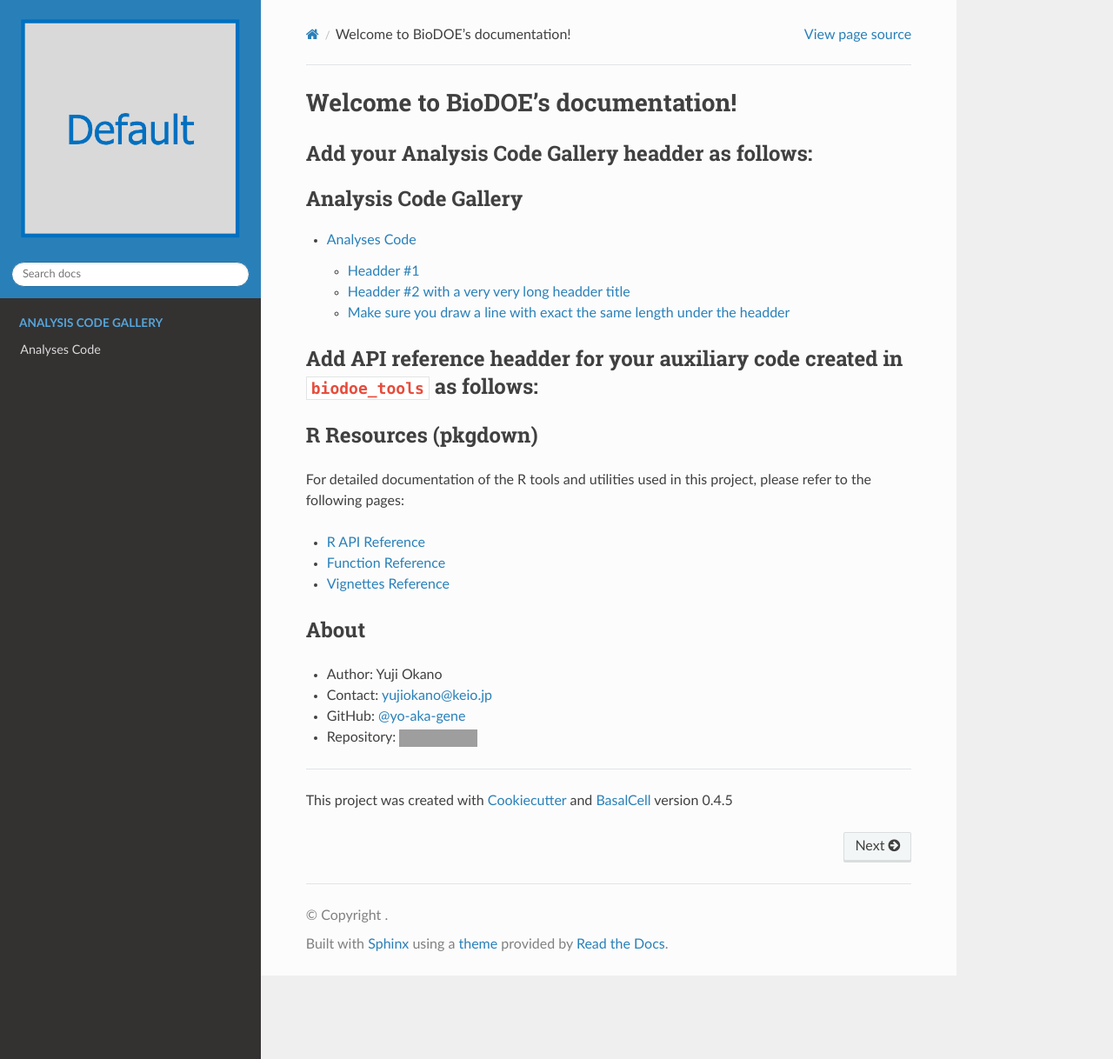
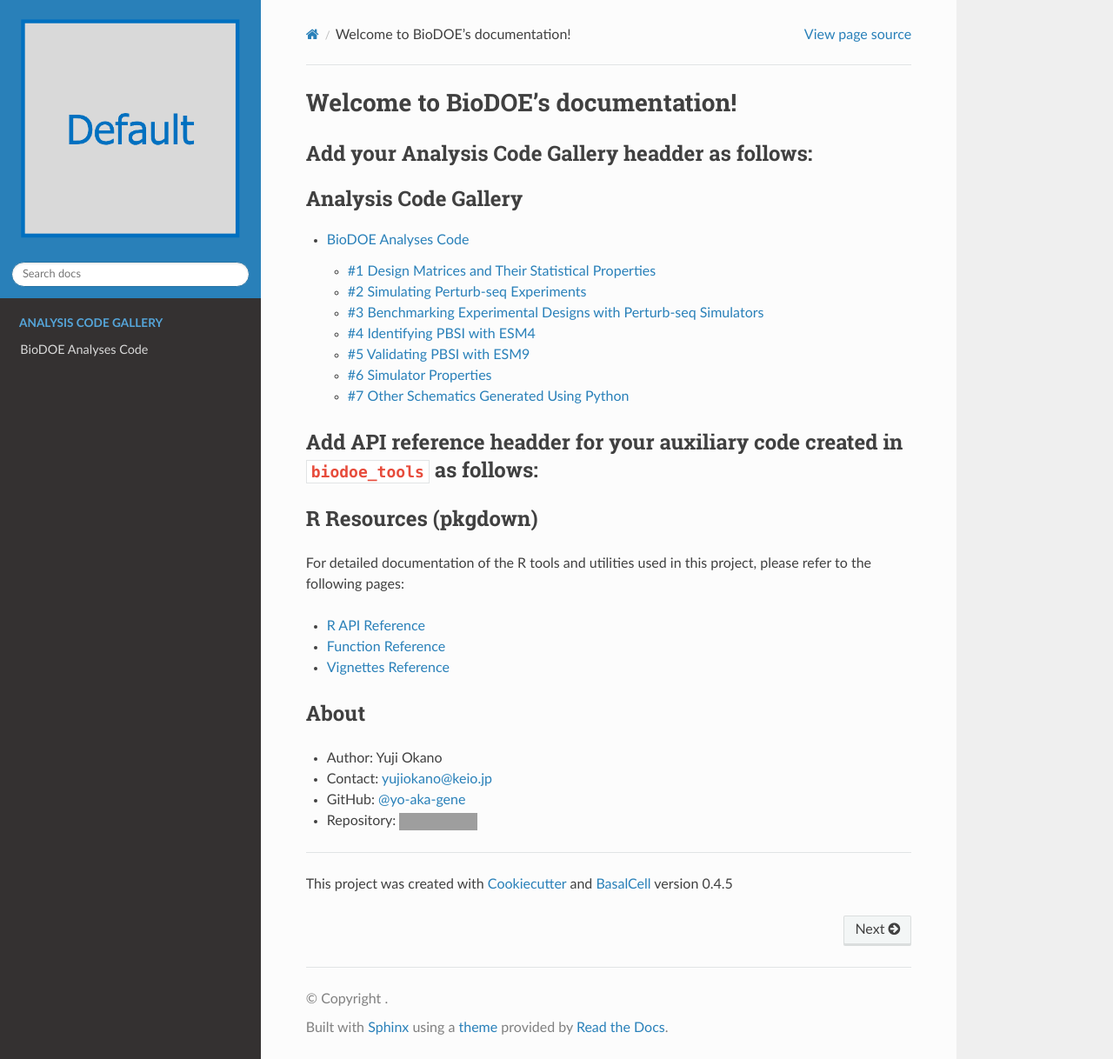
Before and after one commit to yo-aka-gene/BioDOE, a Sphinx documentation site: the page built from docs/index.md, in a window 1280 px wide and 1218 px high. Shown: the whole window at 87% size. Built offline with Sphinx 7.4.7 and the Read the Docs theme 3.1.0, drawn with Linux system fonts in a browser that asks for light colours; pages that are not in the unit, such as notebooks, are missing from menus; grey boxes are pictures that could not be loaded.

Commit message:
:sparkles: add ipynb gallery

```diff
--- a/docs/notebooks.rst
+++ b/docs/notebooks.rst
@@ -1,31 +1,65 @@
-Analyses Code
-=============
+BioDOE Analyses Code
+====================
 
-Here's your example for adding Analysis codes with the nbgallery style!
-
-If you see this message without any thumbnails, check `docs/notebook.rst` out!
-
-Headder #1
-----------
+#1 Design Matrices and Their Statistical Properties
+---------------------------------------------------
 
 .. nbgallery::
 
-    jupyternb/<your_ipynb_basebame_1_without_file_extension>
+    jupyternb/01_design_matrices
 
 
 
-Headder #2 with a very very long headder title
-----------------------------------------------
+#2 Simulating Perturb-seq Experiments
+-------------------------------------
 
 .. nbgallery::
 
-    jupyternb/<your_ipynb_basebame_2_without_file_extension>
+    jupyternb/02-1_model_phi_with_cloo
+    jupyternb/02-2_model_phi_with_pb
 
 
-Make sure you draw a line with exact the same length under the headder
-----------------------------------------------------------------------
+#3 Benchmarking Experimental Designs with Perturb-seq Simulators
+----------------------------------------------------------------
 
 .. nbgallery::
 
-    jupyternb/<do_not_forget_to_replace_these_file_name_place_holders_with_actual_file_names>
-    jupyternb/<you_can_also_add_multiple_ipynb_files_per_subsection>
+    jupyternb/03-1_benchmark_phi
+    jupyternb/03-1_benchmark_psi
+    jupyternb/03-1_benchmark_lambda
+
+
+#4 Identifying PBSI with ESM4
+-----------------------------
+
+.. nbgallery::
+
+    jupyternb/04-1_esm4
+    jupyternb/04-2_ml_esm4
+    jupyternb/04-3_pbsi_esm4
+
+
+#5 Validating PBSI with ESM9
+----------------------------
+
+.. nbgallery::
+
+    jupyternb/05-1_esm9
+    jupyternb/05-2_pbsi_esm9
+
+
+#6 Simulator Properties
+-----------------------
+
+.. nbgallery::
+
+    jupyternb/06-1_taylor
+    jupyternb/06-2_residual_plots
+
+
+#7 Other Schematics Generated Using Python
+------------------------------------------
+
+.. nbgallery::
+
+    jupyternb/07_other
```
